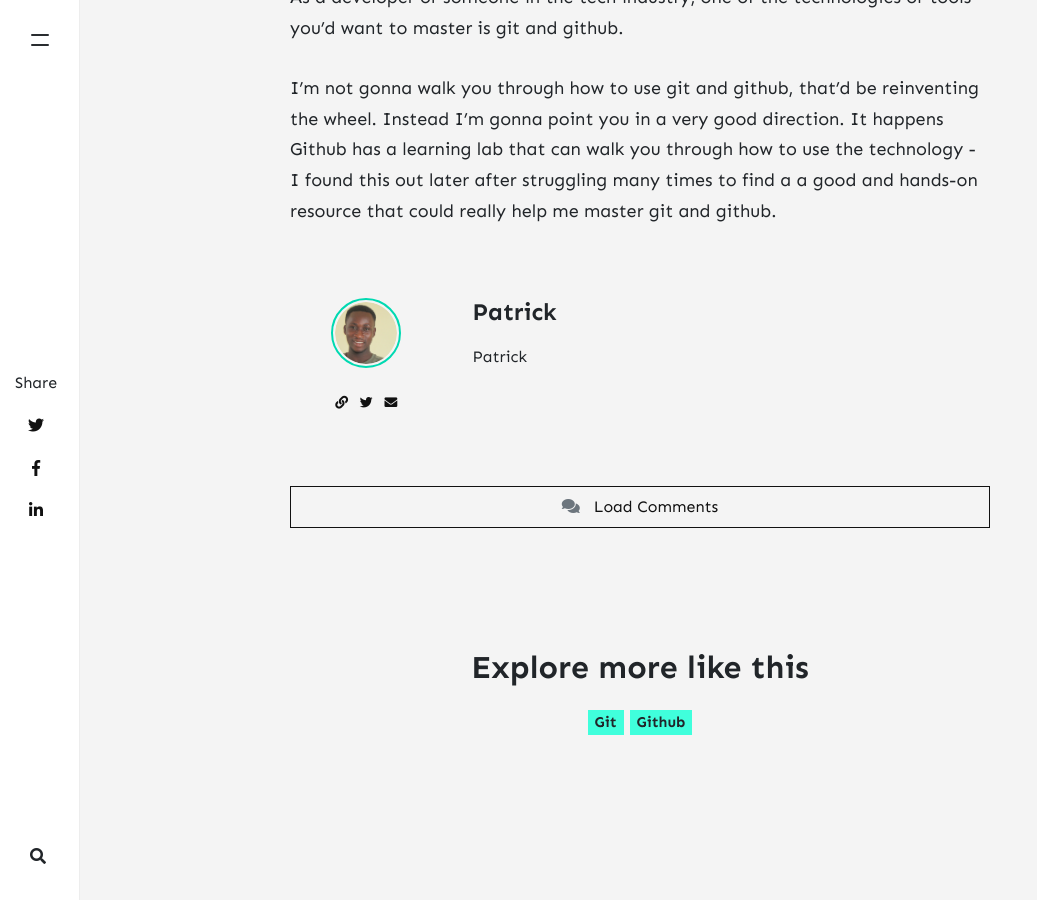
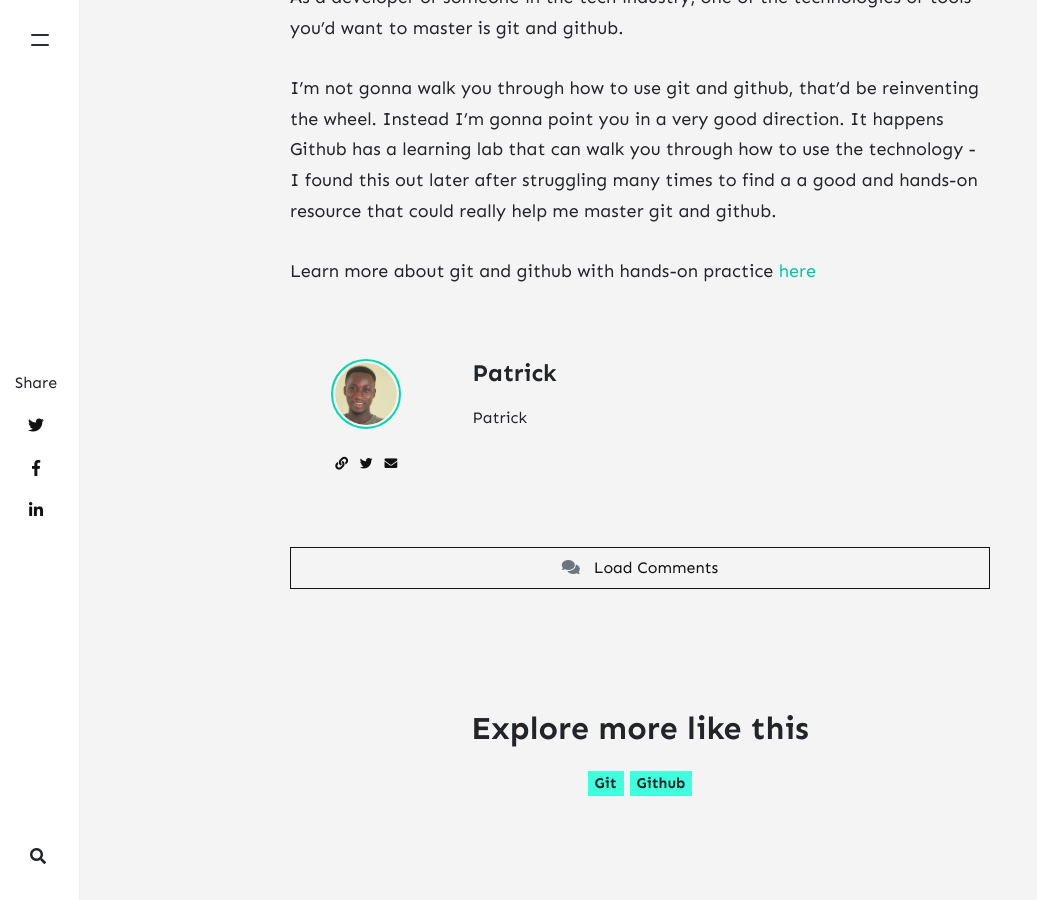
Before and after one commit to Dev-Path/briefcase, a Jekyll site: the page built from _posts/2021-08-24-git-and-github.md, in a window 1280 px wide and 900 px high, scrolled down 1084 px. Shown: the whole window, without its empty margins (0-1037 px from the left). Built offline with Jekyll 4.4.1, drawn with Linux system fonts in a browser that asks for light colours; nearby versions of some CDN libraries; comment, search, counter and statistics services are not loaded.

Commit message:
add link

```diff
--- a/_posts/2021-08-24-git-and-github.md
+++ b/_posts/2021-08-24-git-and-github.md
@@ -16,3 +16,5 @@ As a developer or someone in the tech industry, one of the technologies or tools
 
 I'm not gonna walk you through how to use git and github, that'd be reinventing the wheel. Instead I'm gonna point you in a very good direction.
 It happens Github has a learning lab that can walk you through how to use the technology - I found this out later after struggling many times to find a a good and hands-on resource that could really help me master git and github.
+
+Learn more about git and github with hands-on practice [here](https://lab.github.com/githubtraining/first-week-on-github)
```
